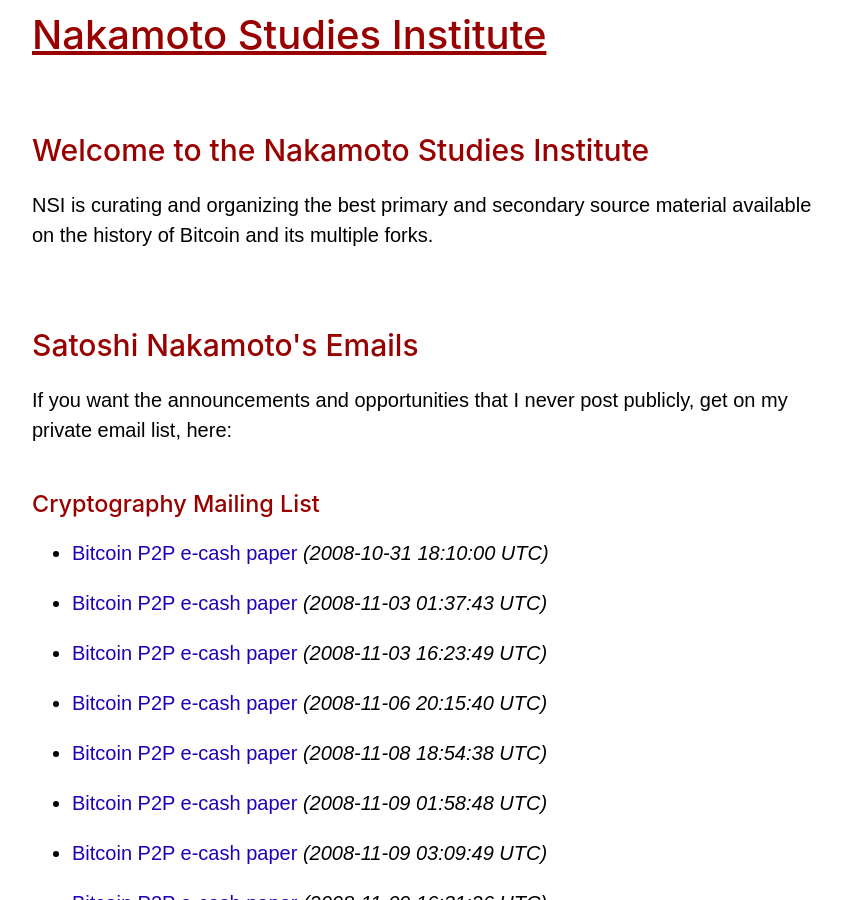
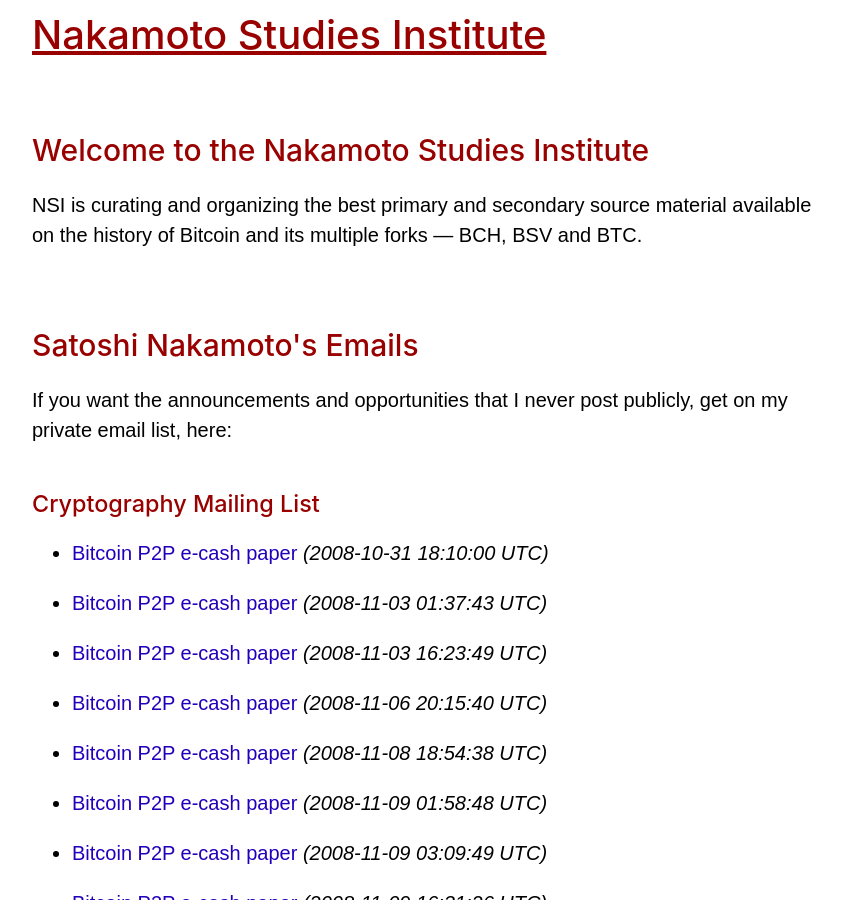
Before and after one commit to nakamotostudies/nakamotostudies.github.io, a Jekyll site: the page built from index.md, in a window 1280 px wide and 900 px high. Shown: the whole window, without its empty margins (58-900 px from the left). Built offline with Jekyll 4.4.1, drawn with Linux system fonts in a browser that asks for light colours.

Commit message:
Update index.md

```diff
--- a/index.md
+++ b/index.md
@@ -9,7 +9,7 @@ title: Nakamoto Studies Institute
 <section id="newestarticles">
 <h2>Welcome to the Nakamoto Studies Institute</h2>
 
-<p>NSI is curating and organizing the best primary and secondary source material available on the history of Bitcoin and its multiple forks.
+<p>NSI is curating and organizing the best primary and secondary source material available on the history of Bitcoin and its multiple forks — BCH, BSV and BTC.
 	</p>
 <ul style="
     list-style: none;
```
